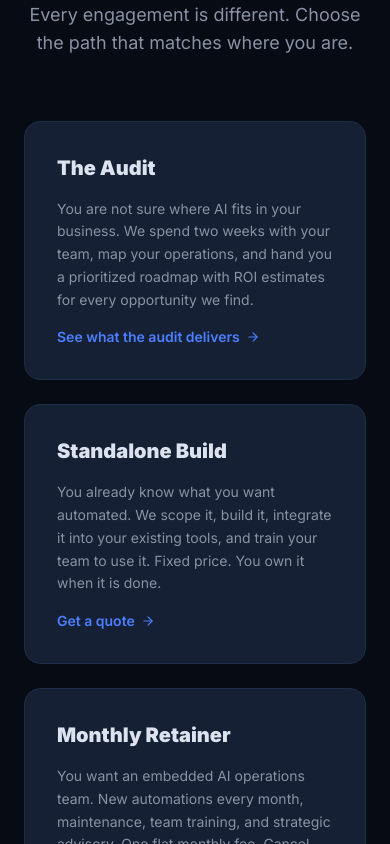
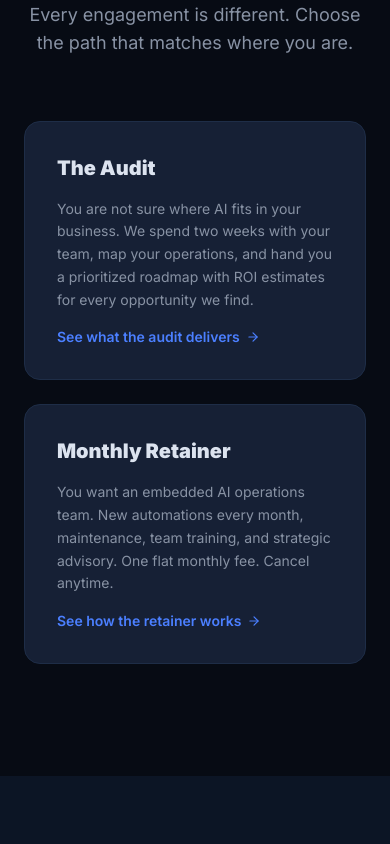
Before and after one commit to haydenenloe/groundwork-ai, a Next.js app: page / in a window 390 px wide. Shown: the part 4040-4884 px from the top of the page. Built offline with nearby package versions, Linux system fonts and the light colour scheme.

Commit message:
remove standalone build from how we work; add blog to nav

```diff
--- a/src/app/page.tsx
+++ b/src/app/page.tsx
@@ -147,7 +147,7 @@ export default function Home() {
               Every engagement is different. Choose the path that matches where you are.
             </p>
           </div>
-          <div className="grid grid-cols-1 md:grid-cols-3 gap-6">
+          <div className="grid grid-cols-1 md:grid-cols-2 gap-6 max-w-3xl mx-auto">
 
             {/* Card 1: The Audit */}
             <div
@@ -167,25 +167,7 @@ export default function Home() {
               </a>
             </div>
 
-            {/* Card 2: Standalone Build */}
-            <div
-              className="border rounded-2xl p-8 flex flex-col gap-4 card-hover"
-              style={{ background: '#162035', borderColor: '#1E2D47' }}
-            >
-              <h3 className="font-black text-xl" style={{ color: '#DCE3EF' }}>Standalone Build</h3>
-              <p className="text-sm leading-relaxed flex-1" style={{ color: '#8892A4' }}>
-                You already know what you want automated. We scope it, build it, integrate it into your existing tools, and train your team to use it. Fixed price. You own it when it is done.
-              </p>
-              <a
-                href="#book"
-                className="flex items-center gap-1.5 text-sm font-semibold transition-opacity hover:opacity-70"
-                style={{ color: '#4B7FFF' }}
-              >
-                Get a quote <ArrowRight size={14} />
-              </a>
-            </div>
-
-            {/* Card 3: Monthly Retainer */}
+            {/* Card 2: Monthly Retainer */}
             <div
               className="border rounded-2xl p-8 flex flex-col gap-4 card-hover"
               style={{ background: '#162035', borderColor: '#1E2D47' }}
--- a/src/components/Nav.tsx
+++ b/src/components/Nav.tsx
@@ -33,6 +33,7 @@ export default function Nav() {
           <a href="/#audit" className="hover:text-body transition-colors">The Audit</a>
           <a href="/#retainer" className="hover:text-body transition-colors">The Retainer</a>
           <a href="/#pricing" className="hover:text-body transition-colors">Pricing</a>
+          <a href="/blog" className="hover:text-body transition-colors">Blog</a>
           <a href="/quiz" className="hover:text-body transition-colors" style={{ color: '#4B7FFF', opacity: 0.8 }}>Free Assessment</a>
         </div>
 
@@ -71,6 +72,7 @@ export default function Nav() {
           <a href="/#audit" className="block py-1 hover:text-body" onClick={() => setMenuOpen(false)}>The Audit</a>
           <a href="/#retainer" className="block py-1 hover:text-body" onClick={() => setMenuOpen(false)}>The Retainer</a>
           <a href="/#pricing" className="block py-1 hover:text-body" onClick={() => setMenuOpen(false)}>Pricing</a>
+          <a href="/blog" className="block py-1 hover:text-body" onClick={() => setMenuOpen(false)}>Blog</a>
           <a href="/quiz" className="block py-1 hover:text-body" style={{ color: '#4B7FFF' }} onClick={() => setMenuOpen(false)}>Free Assessment</a>
           <a
             href="/#book"
```
